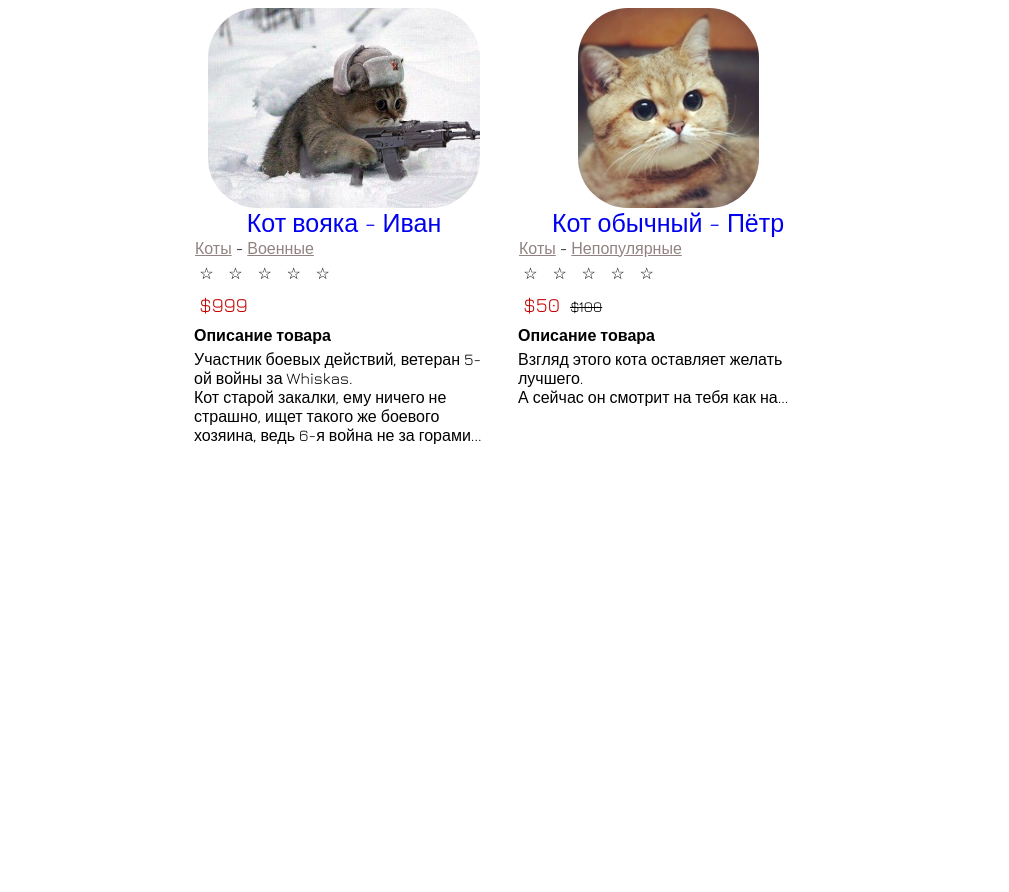
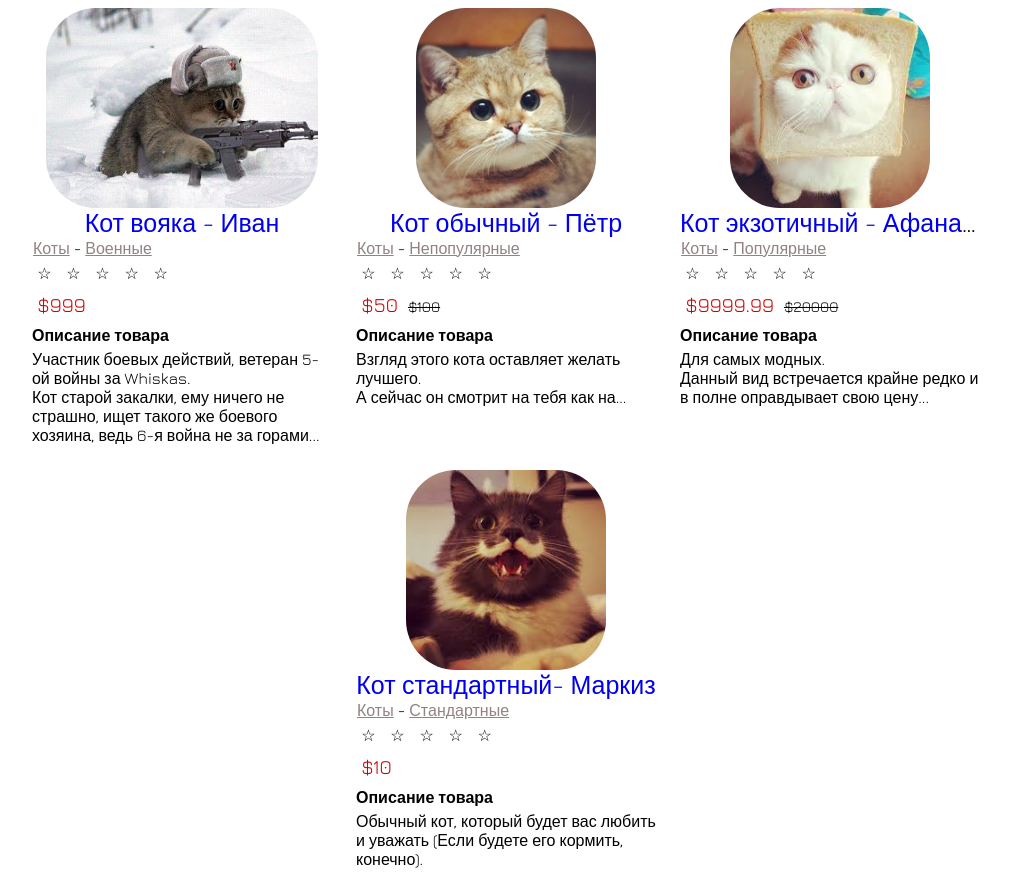
Before and after one commit to urfu-2015/verstka-tasks-5, a website: page index.html in a window 1280 px wide. Shown: the part 1212-2104 px from the top of the page, without its empty margins (134-1143 px from the left). Before the commit the page ends 1680 px from the top, so only its background shows below. Drawn offline with nearby package versions, Linux system fonts and the light colour scheme.

Commit message:
more cats

```diff
--- a/index.html
+++ b/index.html
@@ -242,6 +242,60 @@
                     </p>
                 </div>
             </section>
+            <section class="sale-block">
+                <div class="image-block">
+                    <img class="img-cat" src="img/unusual_cat.jpeg" alt="cat">
+                </div>
+                <div class="info-block">
+                    <span class="title-url" title="Кот обычный - Пётр">
+                        <a href="#">Кот экзотичный - <span class="name">Афанасий</span></a>
+                    </span>
+                    <span class="categorys"><a href="#">Коты</a> - <a href="#">Популярные</a></span>
+                    <span class="rating">
+                        <span>☆</span>
+                        <span>☆</span>
+                        <span>☆</span>
+                        <span>☆</span>
+                        <span>☆</span>
+                    </span>
+                    <span class="price">$9999.99</span><span class="old-price">$20000</span>
+                </div>
+                <div class="desc-block">
+                    <h4 class="title-desc">Описание товара</h4>
+                    <p class="desc">
+                        Для самых модных.
+                        <br>
+                        Данный вид встречается крайне редко и в
+                        полне оправдывает свою цену...
+                    </p>
+                </div>
+            </section>
+            <section class="sale-block">
+                <div class="image-block">
+                    <img class="img-cat" src="img/standart_cat.jpeg" alt="cat">
+                </div>
+                <div class="info-block">
+                    <span class="title-url" title="Кот обычный - Пётр">
+                        <a href="#">Кот стандартный- <span class="name">Маркиз</span></a>
+                    </span>
+                    <span class="categorys"><a href="#">Коты</a> - <a href="#">Стандартные</a></span>
+                    <span class="rating">
+                        <span>☆</span>
+                        <span>☆</span>
+                        <span>☆</span>
+                        <span>☆</span>
+                        <span>☆</span>
+                    </span>
+                    <span class="price">$10</span>
+                </div>
+                <div class="desc-block">
+                    <h4 class="title-desc">Описание товара</h4>
+                    <p class="desc">
+                        Обычный кот, который будет вас любить и уважать
+                        (Если будете его кормить, конечно).
+                    </p>
+                </div>
+            </section>
         </section>
     </body>
 </html>
```
Also changed, not shown: img/standart_cat.jpeg (added), img/unusual_cat.jpeg (added).
